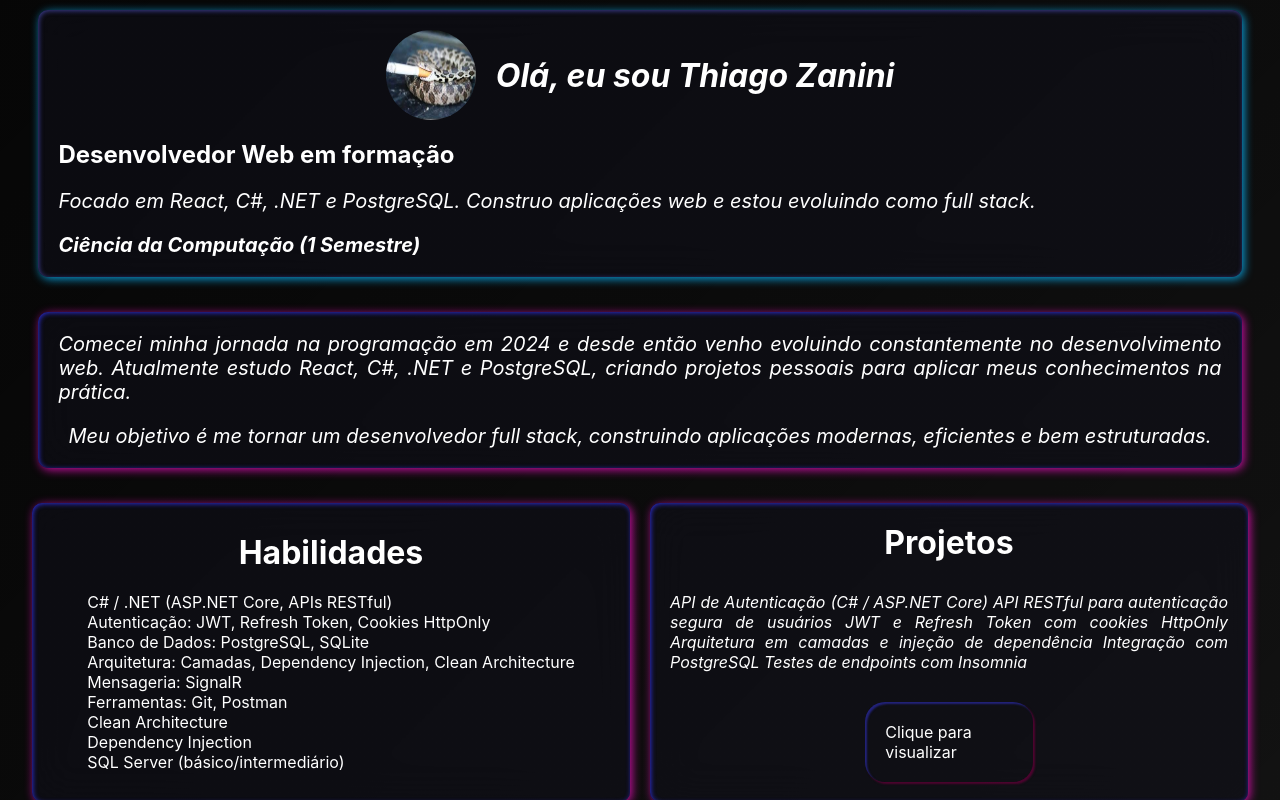
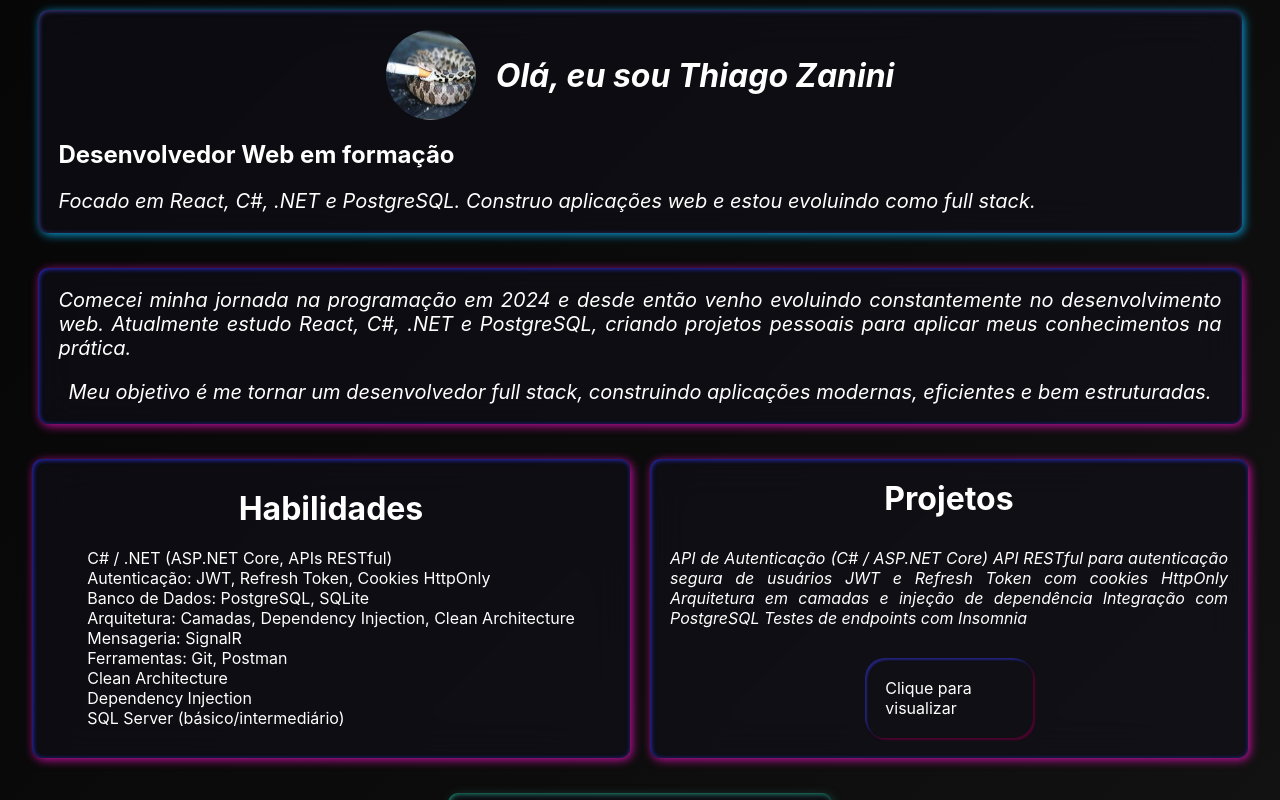
Before and after one commit to Cobra-Fumando/PortfolioReact, a React (Create React App) app: page / in a window 1280 px wide. Built offline with nearby package versions, Linux system fonts and the light colour scheme.

Commit message:
correcao

```diff
--- a/src/components/Apresentacao.js
+++ b/src/components/Apresentacao.js
@@ -15,10 +15,6 @@ function Apresentacao(){
                 Focado em React, C#, .NET e PostgreSQL.
                 Construo aplicações web e estou evoluindo como full stack.
             </p>
-
-            <p>
-                <strong>Ciência da Computação (1 Semestre)</strong>
-            </p>
         </div>
     )
 }
```
